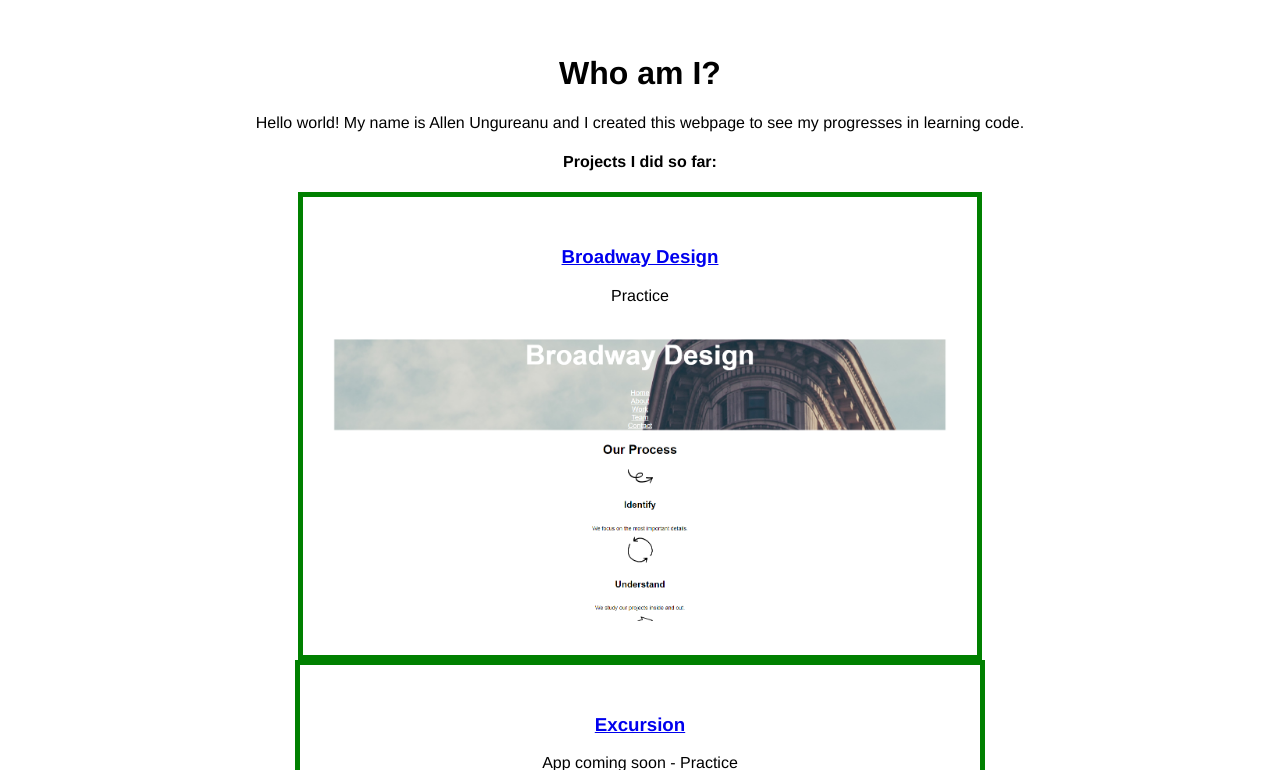
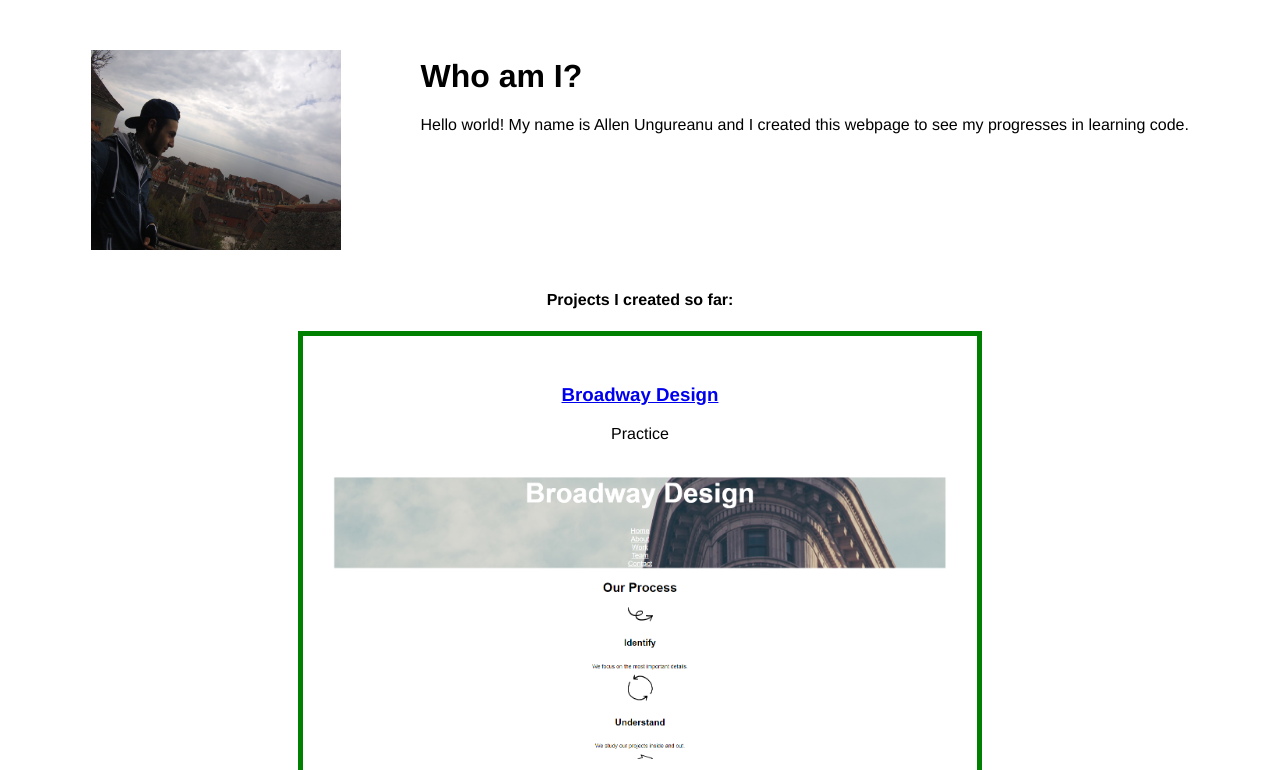
Before and after one commit to UAllen95/UAllen95.github.io, a PHP site: page / in a window 1280 px wide; the page is wider, and only the part inside the window is pictured. Shown: the part 94-864 px from the top of that part. Run offline with PHP 8.4, Linux system fonts and the light colour scheme.

Commit message:
Self picture

```diff
--- a/index.html
+++ b/index.html
@@ -26,10 +26,14 @@
     <!-- Raw data -->
 
     <div class="container">
-      <h1>Who am I?</h1>
-      <p>Hello world! My name is Allen Ungureanu and I created this webpage to see my progresses in learning code.</p>
+      <p class="me"><img src="./resources/images/me.JPG" alt="picture of me" /></p>
 
-      <h4>Projects I did so far:</h3>
+      <div class="text">
+        <h1>Who am I?</h1>
+        <p>Hello world! My name is Allen Ungureanu and I created this webpage to see my progresses in learning code.</p>
+      </div>
+
+      <h4>Projects I created so far:</h3>
 
       <div class="example" class="broadway">
         <h3><a href="https://uallen95.github.io/Broadway/">Broadway Design</a></h2>
--- a/resources/css/index.css
+++ b/resources/css/index.css
@@ -33,6 +33,11 @@ footer p {
   color: white;
 }
 
+.me img {
+  width: 250px;
+  height: 200px;
+}
+
 .container {
   padding-top: 120px;
 }
@@ -47,3 +52,23 @@ footer p {
   height: 300px;
   weight: 300px;
 }
+
+.me,
+.text {
+  display: inline-block;
+}
+
+.me {
+  padding-right: 75px;
+}
+
+.text {
+  position: relative;
+  bottom: 120px;
+}
+
+.text h1,
+.text p {
+  text-align: left;
+  font-family: inherit;
+}
```
Also changed, not shown: resources/images/me.JPG (added).
